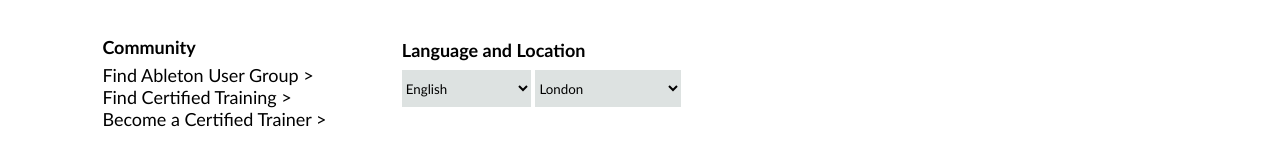
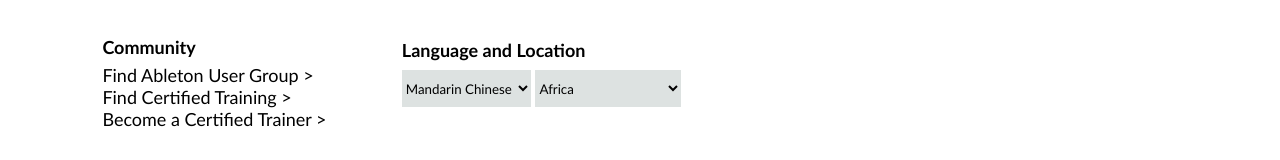
Before and after one commit to BrightOmolayo/My-First-Project, a plain HTML site: page index.html in a window 1280 px wide. Shown: the part 8137-8297 px from the top of the page. Drawn offline with Linux system fonts and the light colour scheme.

Commit message:
updated language and location

```diff
--- a/index.html
+++ b/index.html
@@ -385,23 +385,24 @@
                         </h4>
 
                         <select name="Language" id="dropdownList" class="lang">
+                            <option value="Mandarin Chinese">Mandarin Chinese</option>
+                            <option value="Spanish">Spanish</option>
                             <option value="English">English</option>
-                            <option value="Yoruba">British</option>
+                            <option value="Hindi">Hindi</option>
+                            <option value="Arabic">Arabic</option>
                             <option value="French">French</option>
-                            <option value="Chinese">Chinese</option>
+                            <option value="Russian">Russian</option>
                         </select>
                         <!--drop-down list for location-->
                         <select name="Location" id="Locationdropdownlist" class="location">
-                            <option value="state1">London</option>
-                            <option value="state1">India</option>
-                            <option value="state3">China</option>
-                            <option value="state4">Nairobi</option>
-                            <option value="state5">Brazil</option>
-                            <option value="state6">United Arab</option>
-                            <option value="state7">Okitipupa</option>
-                            <option value="state8">Morocco</opntion>
-                            <option value="state9">New Zealand</option>
-                            <option value="state10">Ethiopa</option>
+                            <option value="state1">Africa</option>
+                            <option value="state1">Antarctica</option>
+                            <option value="state3">Asia</option>
+                            <option value="state4">Europe</option>
+                            <option value="state5">North America</option>
+                            <option value="state6">Australia</option>
+                            <option value="state7">South America</option>
+
                         </select>
 
                     </div>
```
